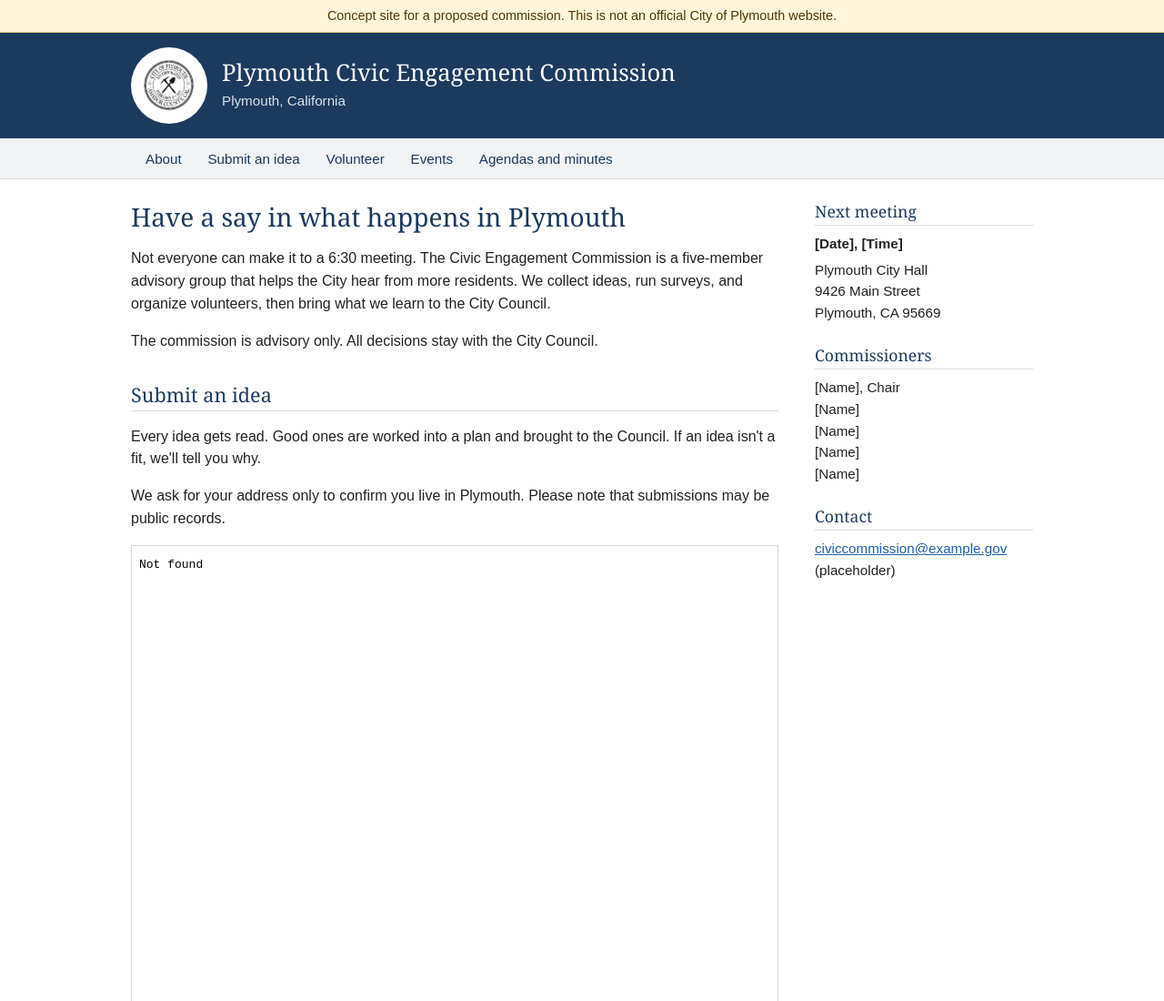
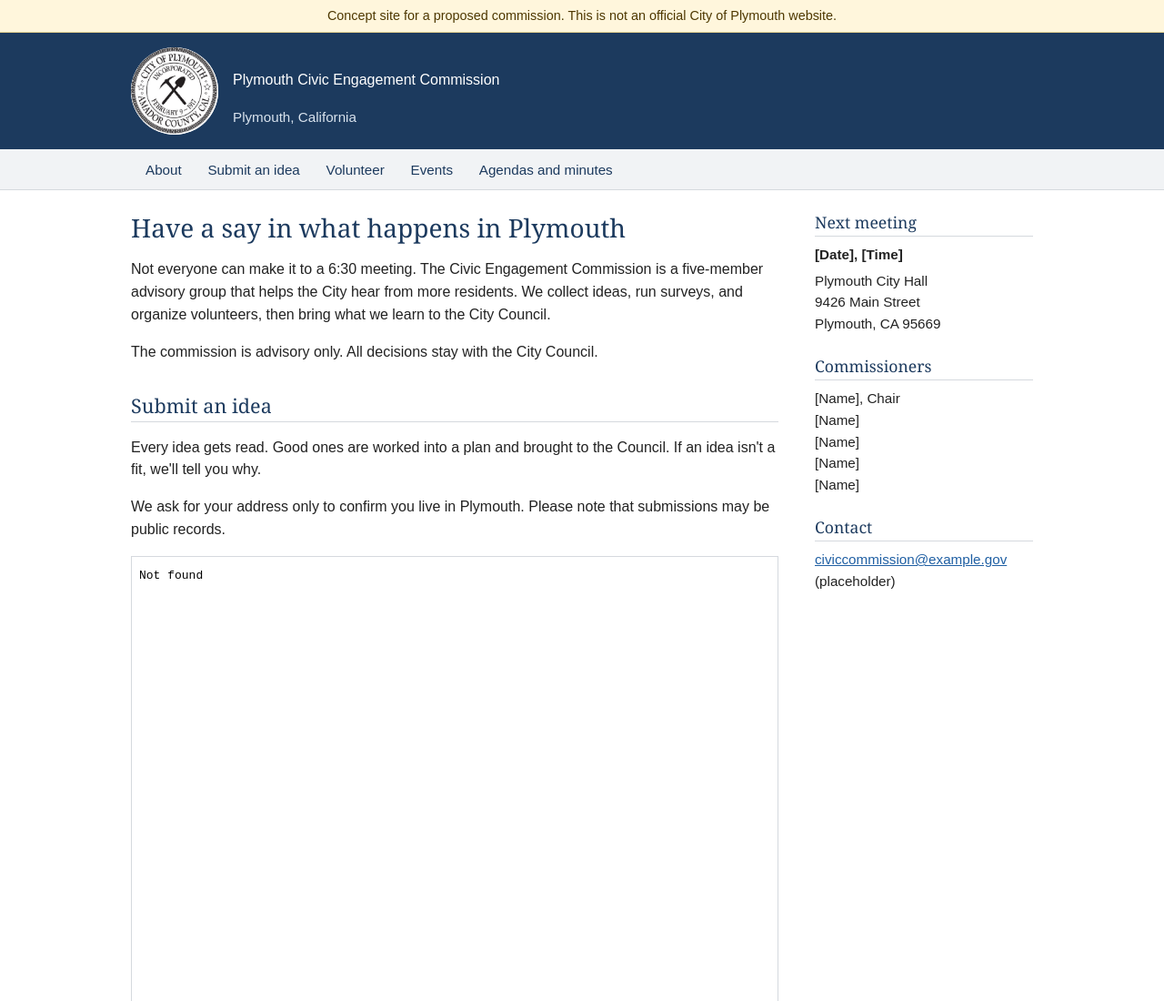
Before and after one commit to naudslee/civic-commission-concept, a plain HTML site: page index.html in a window 1280 px wide. Shown: the top 1100 px of the page at 91% size. Drawn offline with Linux system fonts and the light colour scheme.

Commit message:
Adjust seal image size and styling
Updated the seal image dimensions and added overflow hidden style.

```diff
--- a/index.html
+++ b/index.html
@@ -46,12 +46,12 @@
   header { background: var(--navy); color: #fff; }
   .masthead { display: flex; align-items: center; gap: 1rem; padding: 1rem 0; }
   .seal {
-    width: 84px; height: 84px; flex: 0 0 auto;
-    background: #fff; border-radius: 50%; padding: 4px;
+    width: 96px; height: 96px; flex: 0 0 auto;
+    background: #fff; border-radius: 50%; overflow: hidden;
   }
-  .site-name {
-    margin: 0; font-family: Georgia, "Times New Roman", serif;
-    font-size: 1.6rem; font-weight: normal; line-height: 1.2;
+  .seal img {
+    width: 100%; height: 100%; display: block;
+    transform: scale(1.38);
   }
   .site-place { margin: .2rem 0 0; font-size: .95rem; color: #d9e3ee; }
 
@@ -117,7 +117,7 @@
 
 <header>
   <div class="wrap masthead">
-    <img class="seal" src="emblem.png" alt="City of Plymouth seal" width="84" height="84">
+    <div class="seal"><img src="emblem.png" alt="City of Plymouth seal" width="96" height="96"></div>
     <div>
       <p class="site-name">Plymouth Civic Engagement Commission</p>
       <p class="site-place">Plymouth, California</p>
```
